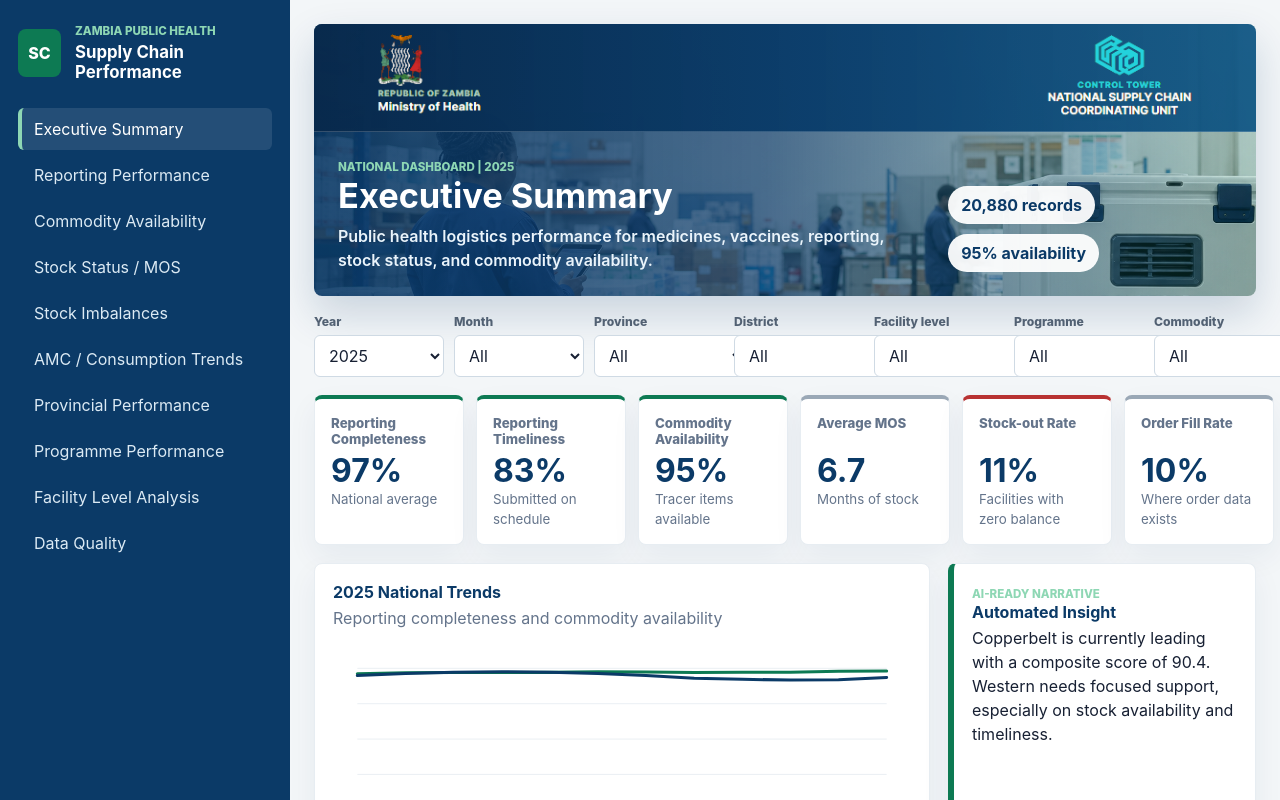
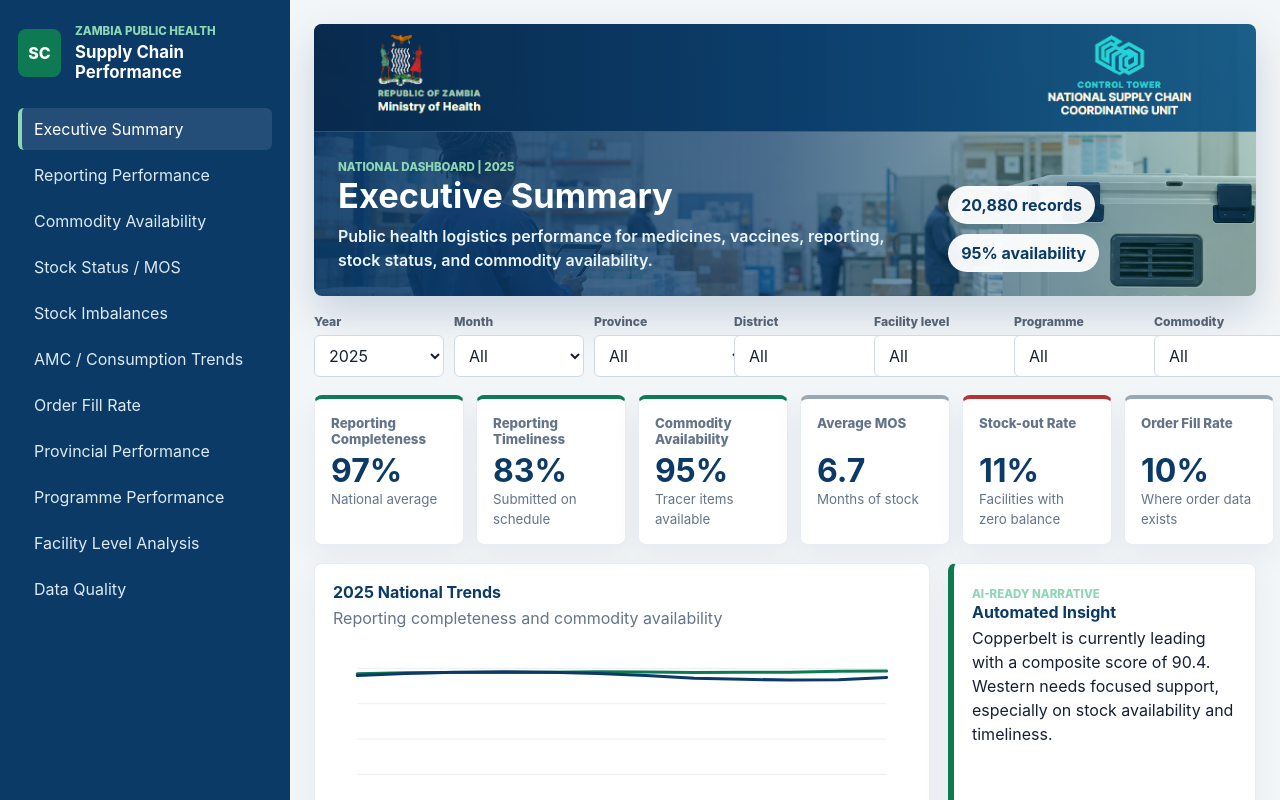
Before and after one commit to PharmZanga/supply-chain-performance, a React (Vite) app: page / in a window 1280 px wide. Shown: the top 800 px of the page. Built offline with nearby package versions, Linux system fonts and the light colour scheme.

Commit message:
Add order fill rate dashboard tab

```diff
--- a/src/main.jsx
+++ b/src/main.jsx
@@ -3,7 +3,7 @@ import { createRoot } from "react-dom/client";
 import { mockRecords, months, navItems, stockStatuses } from "./mockSupplyChainData.js";
 import { timeliness2025Metadata } from "./timeliness2025Data.js";
 import { reportingStatus2025Metadata, reportingStatus2025NonReporting } from "./reportingStatus2025Data.js";
-import { orderFillRate2025LowFillItems, orderFillRate2025Metadata } from "./orderFillRate2025Data.js";
+import { orderFillRate2025Aggregates, orderFillRate2025LowFillItems, orderFillRate2025Metadata } from "./orderFillRate2025Data.js";
 import "./styles.css";
 
 const pct = (value) => `${Math.round(value)}%`;
@@ -145,6 +145,7 @@ function App() {
         {activePage === "Stock Status / MOS" && <StockStatus {...props} />}
         {activePage === "Stock Imbalances" && <StockImbalances {...props} />}
         {activePage === "AMC / Consumption Trends" && <ConsumptionTrends {...props} />}
+        {activePage === "Order Fill Rate" && <OrderFillRatePage {...props} />}
         {activePage === "Provincial Performance" && <ProvincialPerformance {...props} />}
         {activePage === "Programme Performance" && <ProgrammePerformance {...props} />}
         {activePage === "Facility Level Analysis" && <FacilityLevelAnalysis {...props} />}
@@ -347,6 +348,80 @@ function ConsumptionTrends({ records, filters, setFilters }) {
       <DataTable title="Monthly AMC Table" rows={data} columns={["name", ...selected]} />
     </>
   );
+}
+
+function OrderFillRatePage({ filters, setFilters }) {
+  const sourceRows = orderFillRate2025Aggregates.filter((row) => (
+    (filters.month === "All" || row.month === filters.month) &&
+    (filters.province === "All" || row.province === filters.province) &&
+    (filters.district === "All" || row.district === filters.district)
+  ));
+  const lowFillItems = orderFillRate2025LowFillItems.filter((row) => (
+    (filters.month === "All" || row.month === filters.month) &&
+    (filters.province === "All" || row.province === filters.province) &&
+    (filters.district === "All" || row.district === filters.district) &&
+    (filters.programme === "All" || row.programme === filters.programme) &&
+    (filters.commodity === "All" || row.productName === filters.commodity)
+  ));
+  const totalOrdered = sourceRows.reduce((sum, row) => sum + row.orderedQuantity, 0);
+  const totalShipped = sourceRows.reduce((sum, row) => sum + row.shippedQuantity, 0);
+  const weightedFillRate = totalOrdered ? Math.min(100, (totalShipped / totalOrdered) * 100) : 0;
+  const zeroFillItems = sourceRows.reduce((sum, row) => sum + row.zeroFillItems, 0);
+  const lineItems = sourceRows.reduce((sum, row) => sum + row.lineItems, 0);
+  const overFilledItems = sourceRows.reduce((sum, row) => sum + row.overFilledItems, 0);
+  const monthly = months.map((month) => {
+    const rows = sourceRows.filter((row) => row.month === month);
+    const ordered = rows.reduce((sum, row) => sum + row.orderedQuantity, 0);
+    const shipped = rows.reduce((sum, row) => sum + row.shippedQuantity, 0);
+    return { name: month.slice(0, 3), fillRate: ordered ? Math.min(100, (shipped / ordered) * 100) : 0 };
+  });
+  const provinceRows = summarizeOrderFill(sourceRows, "province");
+  const districtRows = summarizeOrderFill(sourceRows, "district");
+
+  return (
+    <>
+      <section className="source-note">
+        <strong>2025 order fill-rate source loaded:</strong>
+        <span>{orderFillRate2025Metadata.recordCount.toLocaleString()} order lines from {orderFillRate2025Metadata.files.length} monthly exports.</span>
+        <span>{sourceRows.length.toLocaleString()} district-month source rows match the current filters.</span>
+      </section>
+      <section className="kpi-grid">
+        <KpiCard label="Weighted Fill Rate" value={sourceRows.length ? pct(weightedFillRate) : "N/A"} detail="Shipped quantity / ordered quantity" tone={weightedFillRate >= 80 ? "good" : weightedFillRate >= 50 ? "warn" : "danger"} />
+        <KpiCard label="Quantity Ordered" value={Math.round(totalOrdered).toLocaleString()} detail="From source order lines" />
+        <KpiCard label="Quantity Shipped" value={Math.round(totalShipped).toLocaleString()} detail="Fulfilled quantity" />
+        <KpiCard label="Zero-fill Lines" value={zeroFillItems.toLocaleString()} detail={`${lineItems.toLocaleString()} total line items`} tone={zeroFillItems ? "danger" : "good"} />
+        <KpiCard label="Over-filled Lines" value={overFilledItems.toLocaleString()} detail="Shipped above ordered quantity" tone="warn" />
+        <KpiCard label="Facilities Covered" value={orderFillRate2025Metadata.facilityCount.toLocaleString()} detail={`${orderFillRate2025Metadata.productCount} products`} />
+      </section>
+      <section className="dashboard-grid halves">
+        <Panel title="Monthly Order Fill Rate" subtitle="Weighted by ordered and shipped quantity">
+          <LineChart data={monthly} series={[{ key: "fillRate", label: "Fill rate", color: "#0b3a67" }]} />
+        </Panel>
+        <Panel title="Province Ranking" subtitle="Click a province to filter">
+          <BarChart data={provinceRows} valueKey="orderFillRate" onSelect={(item) => setFilters((current) => ({ ...current, province: item.name, district: "All" }))} />
+        </Panel>
+      </section>
+      <Panel title="District Order Fill Rate" subtitle="District-month aggregates from order fill-rate exports">
+        <BarChart data={districtRows} valueKey="orderFillRate" />
+      </Panel>
+      <DataTable title="Low Fill Product Lines" rows={lowFillItems.slice(0, 50)} columns={["province", "district", "facility", "productCode", "productName", "orderedQuantity", "shippedQuantity", "itemFillRate"]} />
+    </>
+  );
+}
+
+function summarizeOrderFill(rows, key) {
+  return Object.entries(groupBy(rows, key)).map(([name, group]) => {
+    const ordered = group.reduce((sum, row) => sum + row.orderedQuantity, 0);
+    const shipped = group.reduce((sum, row) => sum + row.shippedQuantity, 0);
+    return {
+      name,
+      orderFillRate: ordered ? Math.min(100, (shipped / ordered) * 100) : 0,
+      orderedQuantity: ordered,
+      shippedQuantity: shipped,
+      lineItems: group.reduce((sum, row) => sum + row.lineItems, 0),
+      zeroFillItems: group.reduce((sum, row) => sum + row.zeroFillItems, 0),
+    };
+  }).sort((a, b) => b.orderFillRate - a.orderFillRate);
 }
 
 function ProvincialPerformance({ records, setFilters }) {
--- a/src/mockSupplyChainData.js
+++ b/src/mockSupplyChainData.js
@@ -14,6 +14,7 @@ export const navItems = [
   "Stock Status / MOS",
   "Stock Imbalances",
   "AMC / Consumption Trends",
+  "Order Fill Rate",
   "Provincial Performance",
   "Programme Performance",
   "Facility Level Analysis",
```
